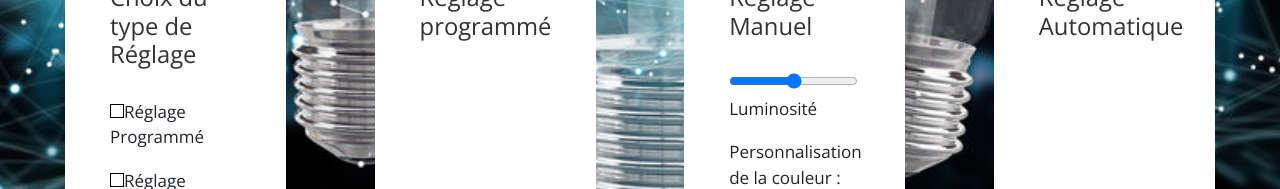
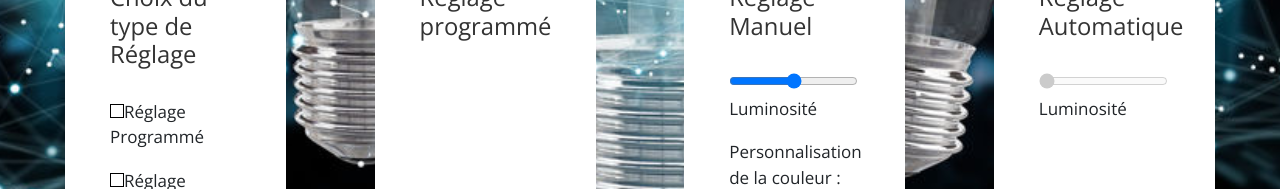
Before and after one commit to SasuKhayne/Smart-Environment-Project, a plain HTML site: page index.html in a window 1280 px wide. Shown: the part 524-713 px from the top of the page. Drawn offline with nearby package versions, Linux system fonts and the light colour scheme.

Commit message:
bar automatique

```diff
--- a/index.html
+++ b/index.html
@@ -96,7 +96,7 @@
                             <div>
                             <input type="range" id="volume" name="volume"
                                     min="0" max="255">
-                            <label for="luminosite">Luminosité</label>
+                            <label for="luminosite_manuelle">Luminosité</label>
                             </div>
                             <p>Personnalisation de la couleur :</p>
                             <div>
@@ -119,6 +119,11 @@
                 <div class="tm-col tm-col-small">
                     <div class="bg-white tm-block h-100">
                         <h2 class="tm-block-title">Réglage Automatique</h2>
+                        <div>
+                            <input type="range" id="volume" name="volume"
+                                    min="0" max="255" value="0" disabled>
+                            <label for="luminosite_automatique">Luminosité</label>
+                        </div>
                     </div>
                 </div>
 
```
